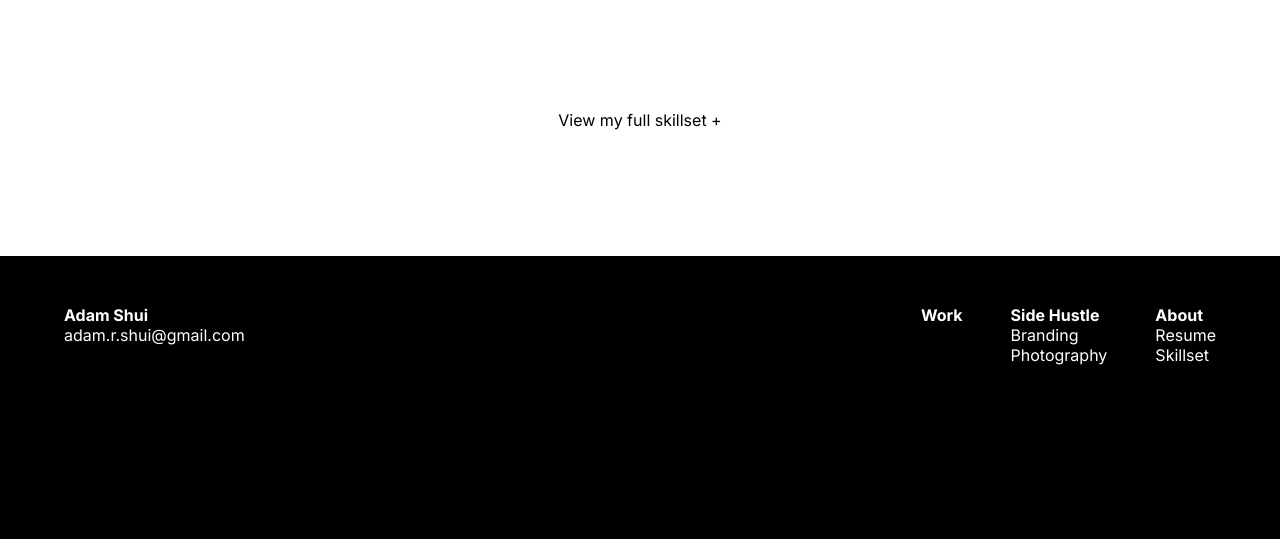
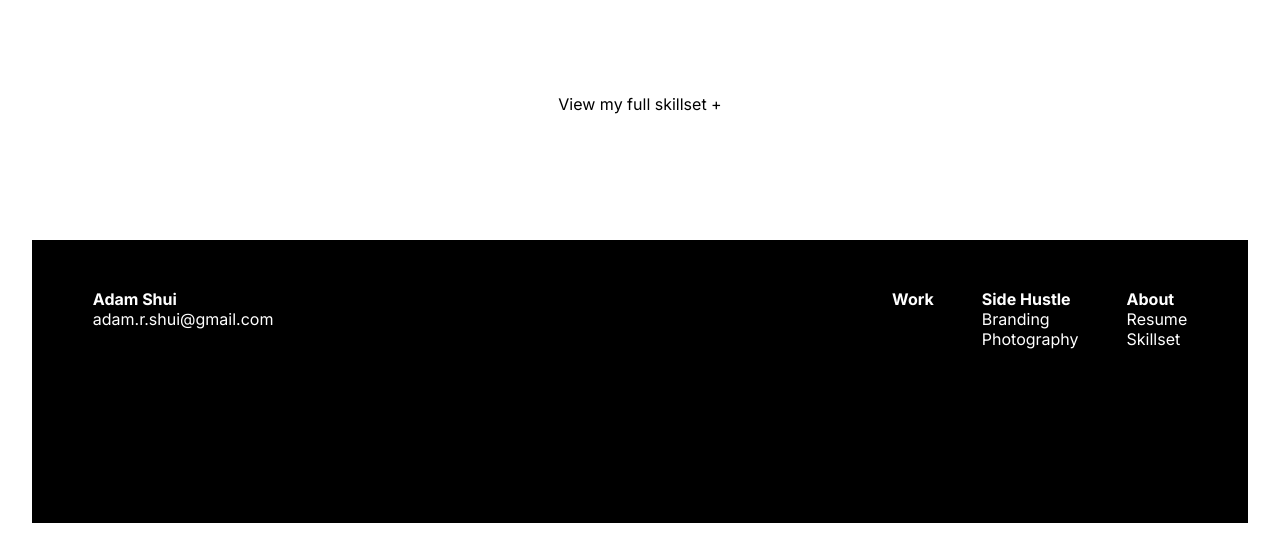
Before and after one commit to shuiyujiesr/UX_UI_HW_19, a plain HTML site: page about.html in a window 1280 px wide. Shown: the part 1134-1673 px from the top of the page. Drawn offline with Linux system fonts and the light colour scheme.

Commit message:
v1.1
Js added

```diff
--- a/css/styles.css
+++ b/css/styles.css
@@ -10,6 +10,8 @@ body {
     width: 100%;
     max-width: 1440px;
     margin: auto;
+    padding-left: 2rem;
+    padding-right: 2rem;
 }
 
 .align-center {
--- /dev/null
+++ b/js/index.js
@@ -0,0 +1 @@
+console.log("hellohelool～your index.js file is load correctly");
```
Also changed, not shown: index.html (+1 -1 lines).
